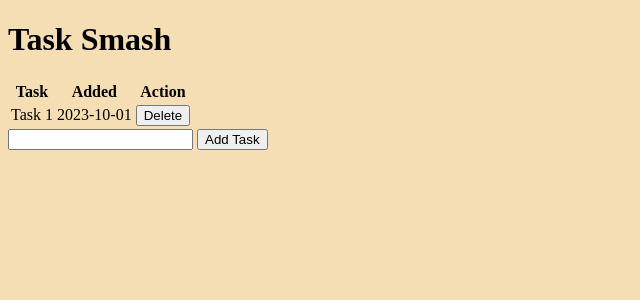
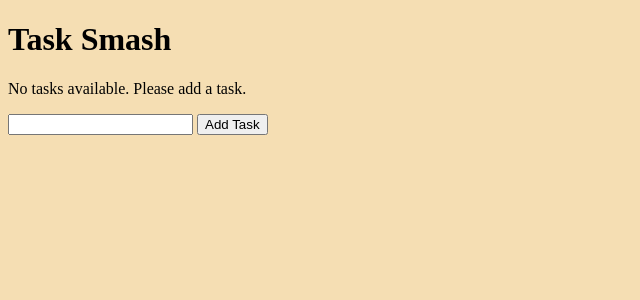
Before and after one commit to novemberjob/task_app, a Flask app: page / in a window 1280 px wide. Shown: the top 300 px of the page, without its empty margins (0-640 px from the left). Run offline with Flask 3, Linux system fonts and the light colour scheme.

Commit message:
Send Data to HTML

```diff
--- a/app.py
+++ b/app.py
@@ -1,4 +1,4 @@
-from flask import Flask,render_template
+from flask import Flask,render_template,request,redirect
 from flask_sqlalchemy import SQLAlchemy
 
 app = Flask(__name__)
@@ -15,9 +15,23 @@ class MyTask(db.Model):
     def __repr__(self):
         return f"<MyTask {self.id}>"
 
-@app.route("/")
+@app.route("/", methods=["GET", "POST"])
 def index():
-    return render_template("index.html")
+    if request.method == "POST":
+        current_task = request.form["content"]
+        new_task = MyTask(content=current_task)
+
+        try:
+            db.session.add(new_task)
+            db.session.commit()
+            return redirect("/")
+        except Exception as e:
+            db.session.rollback()
+            print(f"Error: {e}")
+            return f"Error: {e}"
+    else:
+        tasks = MyTask.query.order_by(MyTask.created_at).all()
+        return render_template("index.html", tasks=tasks)
 
 if __name__ in "__main__":
     with app.app_context():
--- a/templates/index.html
+++ b/templates/index.html
@@ -3,18 +3,27 @@
 {% block content %}
 <div class="content">
     <h1>Task Smash</h1>
+    {% if tasks | length<1 %}
+        <p>No tasks available. Please add a task.</p>
+    {% else %}
     <table>
         <tr>
             <th>Task</th>
             <th>Added</th>
             <th>Action</th>
         </tr>
+        {% for task in tasks %}
         <tr>
-            <td>Task 1</td>
-            <td>2023-10-01</td>
-            <td><button class="delete-button">Delete</button></td>
+            <td>{{task.content}}</td>
+            <td>{{task.created_at.strftime("%Y-%m-%d")}}</td>
+            <td>
+                <a href="/delete/{{task.id}}">Delete</a><br>
+                <a href="/edit/{{task.id}}">Edit</a>
+            </td>
         </tr>
+        {% endfor %}
     </table>
+    {% endif %}
     <form action="" method="POST">
         <input type="text" name="content" id="content">
         <input type="submit" value="Add Task" id="btn_add">
```
